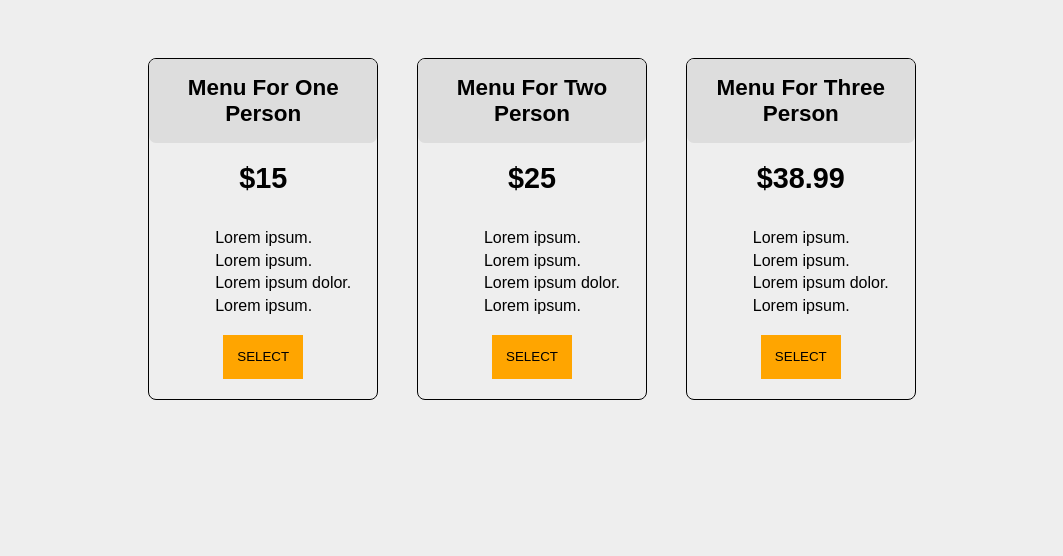
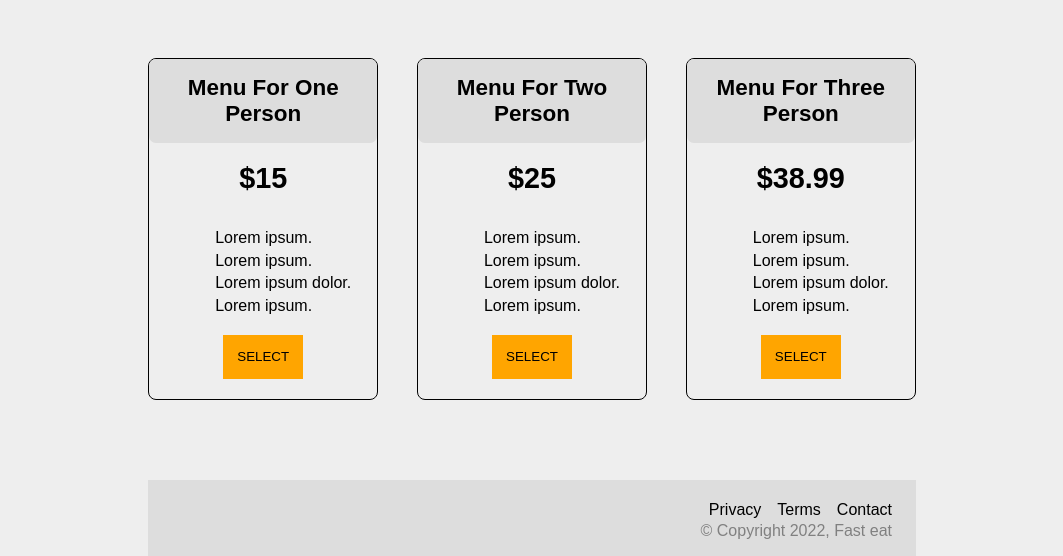
Before and after one commit to KrmDev/Landing-Page, a plain HTML site: page index.html in a window 1280 px wide. Shown: the part 1479-2035 px from the top of the page, without its empty margins (108-1171 px from the left). Before the commit the page ends 1959 px from the top, so only its background shows below. Drawn offline with Linux system fonts and the light colour scheme; a web font is replaced by a local one.

Commit message:
Ajout du " Footer "

```diff
--- a/index.html
+++ b/index.html
@@ -32,7 +32,7 @@
         <input type="submit" name="submit" id="submit" value="Get Started">
     </form>
 
-    <div id="how-it-works">
+    <section id="how-it-works">
         <div id="img-column">
             <img class="line-img" src="Assets/Images/quality.png" alt="qualityFood-icon">
             <img class="line-img" src="Assets/Images/delivery-truck.png" alt="fastDelivery-icon">
@@ -52,14 +52,14 @@
                 <span>customer service available 24 hours a day.</span>
             </div>
         </div>
-    </div>
+    </section>
 
     <div id="div-video">
         <video width="1000" src="assets/Video/Restaurant Promo Video _ Sigma 30mm f_1.4.mp4" controls muted
             autoplay></video>
     </div>
 
-    <div id="pricing">
+    <section id="pricing">
         <div class="price">
             <div class="price-title">
             <h3>Menu For One Person</h3>
@@ -99,8 +99,18 @@
             </ul>
             <button class="button">SELECT</button>
         </div>
-    </div>
+    </section>
 
+    <footer>
+        <div id="footer">
+            <ul>
+                <li><a href="#">Privacy</li></a>
+                <li><a href="#">Terms</li></a>
+                <li><a href="#">Contact</li></a>
+            </ul>
+            <span>© Copyright 2022, Fast eat </span>
+        </div>
+    </footer>
 </body>
 
 
--- a/styles.css
+++ b/styles.css
@@ -159,8 +159,45 @@ li {
     margin-bottom: 1.5em;
 }
 
+.button:hover {
+    cursor: pointer;
+}
+
+.button:active {
+    box-shadow: 0px 0px 69px -28px rgba(0,0,0,0.2) inset;
+    -webkit-box-shadow: 0px 0px 69px -28px rgba(0,0,0,0.2) inset;
+    -moz-box-shadow: 0px 0px 69px -28px rgba(0,0,0,0.2) inset;
+}
+
 .price span {
     margin-bottom: 1em;
     font-size: 1.8em;
     font-weight: bold;
 }
+
+footer {
+    background-color: #dddddd;
+    display: flex;
+    justify-content: flex-end;
+    padding: 1em;
+    margin: 5em 20% 0 20%;
+}
+
+footer ul {
+    display: flex;
+}
+
+footer ul li {
+    display: flex;
+    padding: 0 0.5em;
+
+}
+
+footer span {
+    margin-top: 0.2em;
+    display: flex;
+    justify-content: flex-end;
+    font-size: 1em;
+    color: rgb(128, 128, 128);
+    padding: 0 0.5em;
+}
```
